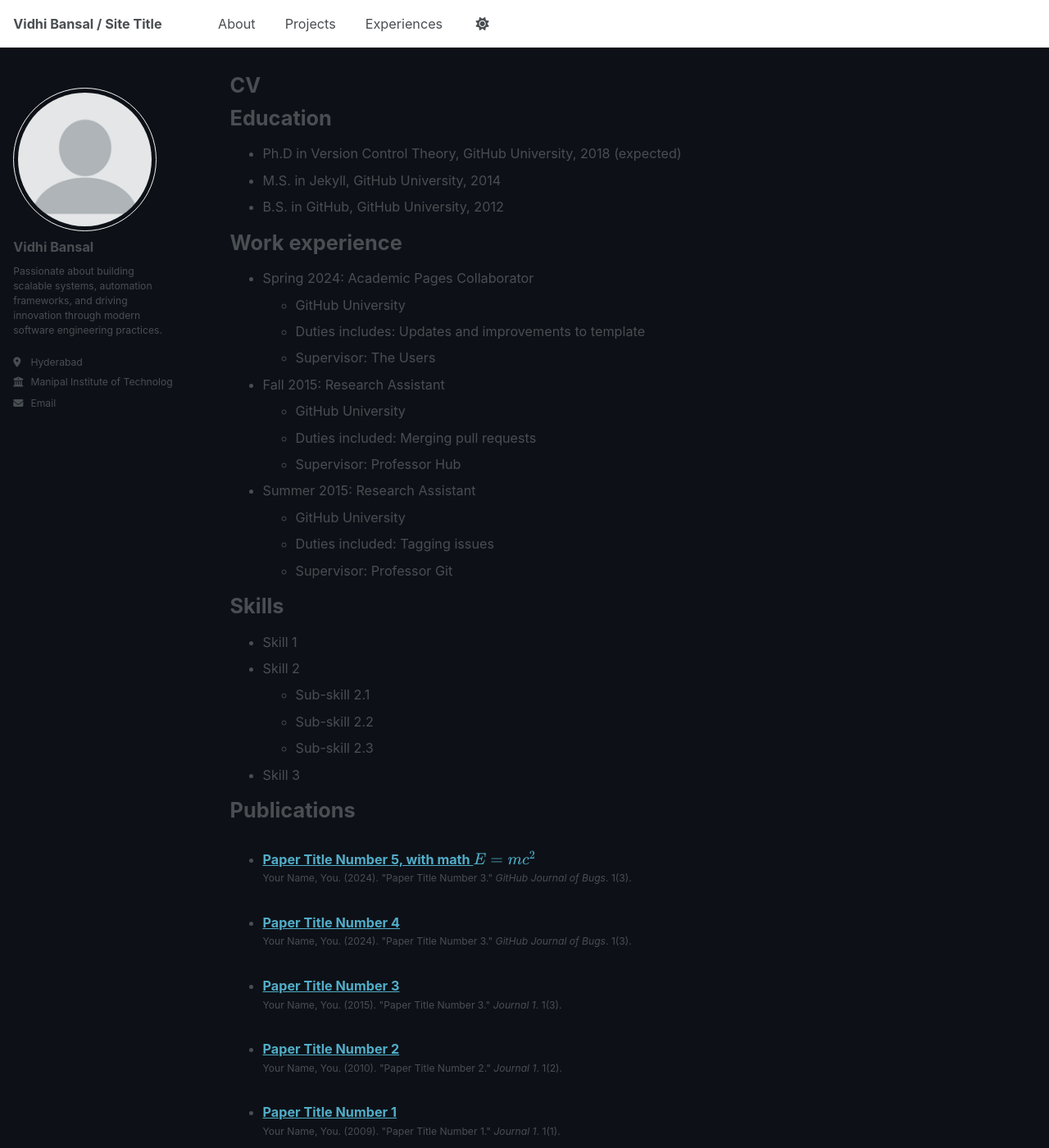
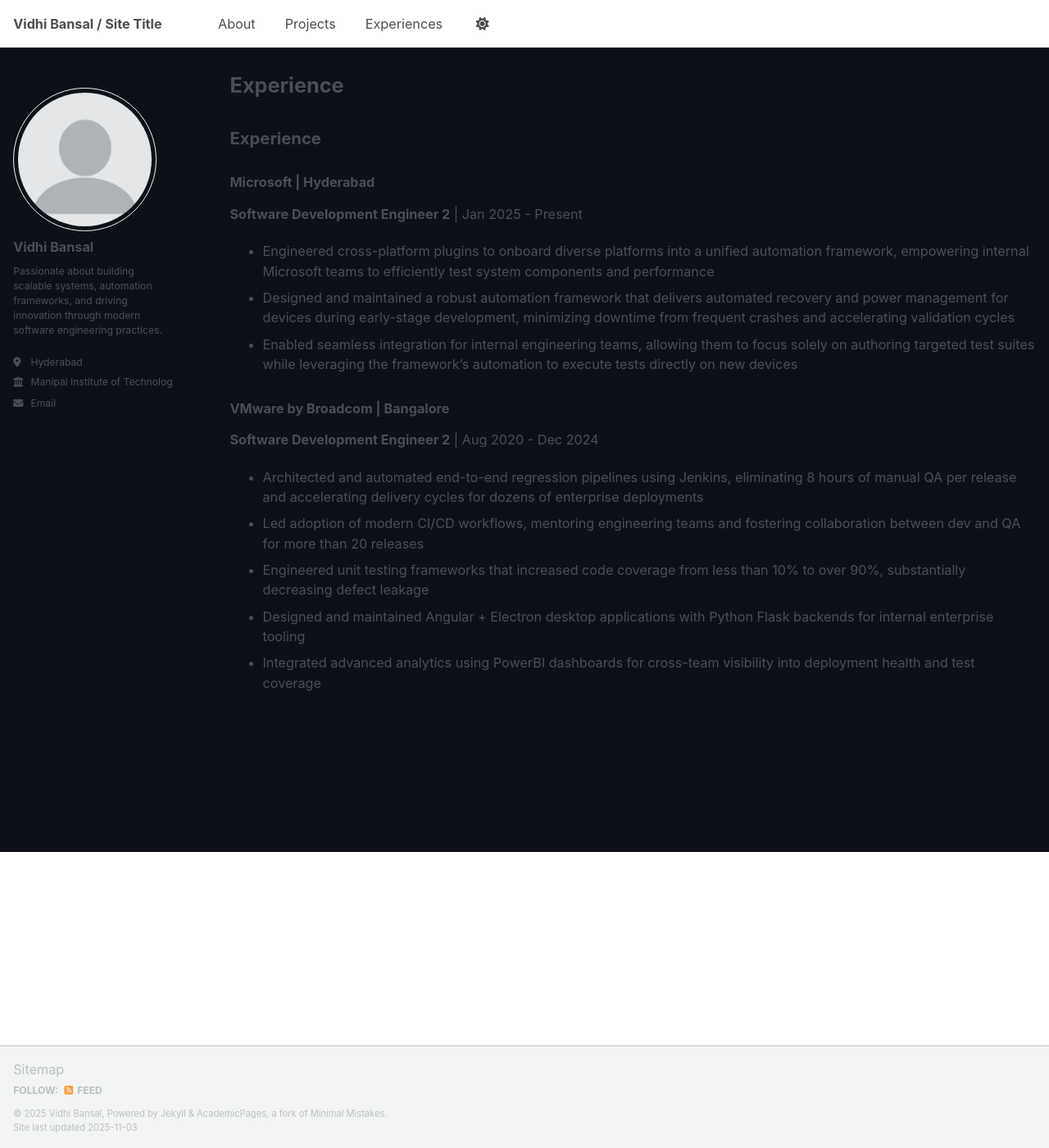
Before and after one commit to notsoweedy/notsoweedy.github.io, a Jekyll site: the page built from _pages/cv.md, in a window 1280 px wide and 1400 px high. Shown: the whole window at 82% size. Built offline with Jekyll 4.4.1, drawn with Linux system fonts in a browser that asks for light colours; a script that is not in the unit is left out; some of the changed text lies outside the part shown.

Commit message:
Move Experience and Projects to separate pages and fix navigation

```diff
--- a/_pages/cv.md
+++ b/_pages/cv.md
@@ -1,64 +1,25 @@
 ---
 layout: archive
-title: "CV"
+title: "Experience"
 permalink: /cv/
 author_profile: true
 redirect_from:
-  - /resume
+
+- /resume
 ---
 
-{% include base_path %}
+## Experience
 
-Education
-======
-* Ph.D in Version Control Theory, GitHub University, 2018 (expected)
-* M.S. in Jekyll, GitHub University, 2014
-* B.S. in GitHub, GitHub University, 2012
+### Microsoft | Hyderabad
+**Software Development Engineer 2** | Jan 2025 - Present
+- Engineered cross-platform plugins to onboard diverse platforms into a unified automation framework, empowering internal Microsoft teams to efficiently test system components and performance
+- Designed and maintained a robust automation framework that delivers automated recovery and power management for devices during early-stage development, minimizing downtime from frequent crashes and accelerating validation cycles
+- Enabled seamless integration for internal engineering teams, allowing them to focus solely on authoring targeted test suites while leveraging the framework's automation to execute tests directly on new devices
 
-Work experience
-======
-* Spring 2024: Academic Pages Collaborator
-  * GitHub University
-  * Duties includes: Updates and improvements to template
-  * Supervisor: The Users
-
-* Fall 2015: Research Assistant
-  * GitHub University
-  * Duties included: Merging pull requests
-  * Supervisor: Professor Hub
-
-* Summer 2015: Research Assistant
-  * GitHub University
-  * Duties included: Tagging issues
-  * Supervisor: Professor Git
-
-Skills
-======
-* Skill 1
-* Skill 2
-  * Sub-skill 2.1
-  * Sub-skill 2.2
-  * Sub-skill 2.3
-* Skill 3
-
-Publications
-======
-  <ul>{% for post in site.publications reversed %}
-    {% include archive-single-cv.html %}
-  {% endfor %}</ul>
-
-Talks
-======
-  <ul>{% for post in site.talks reversed %}
-    {% include archive-single-talk-cv.html  %}
-  {% endfor %}</ul>
-
-Teaching
-======
-  <ul>{% for post in site.teaching reversed %}
-    {% include archive-single-cv.html %}
-  {% endfor %}</ul>
-
-Service and leadership
-======
-* Currently signed in to 43 different slack teams
+### VMware by Broadcom | Bangalore
+**Software Development Engineer 2** | Aug 2020 - Dec 2024
+- Architected and automated end-to-end regression pipelines using Jenkins, eliminating 8 hours of manual QA per release and accelerating delivery cycles for dozens of enterprise deployments
+- Led adoption of modern CI/CD workflows, mentoring engineering teams and fostering collaboration between dev and QA for more than 20 releases
+- Engineered unit testing frameworks that increased code coverage from less than 10% to over 90%, substantially decreasing defect leakage
+- Designed and maintained Angular + Electron desktop applications with Python Flask backends for internal enterprise tooling
+- Integrated advanced analytics using PowerBI dashboards for cross-team visibility into deployment health and test coverage
```
